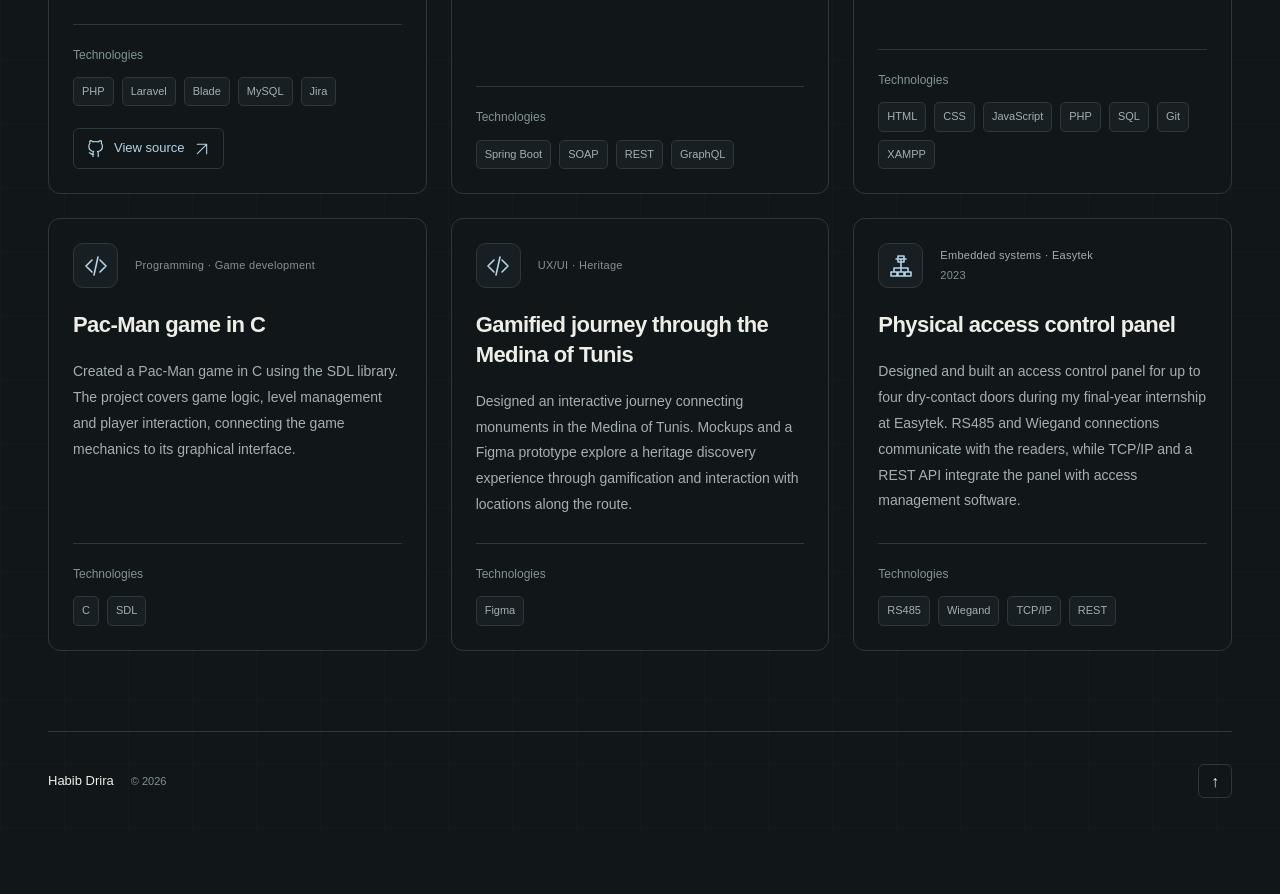
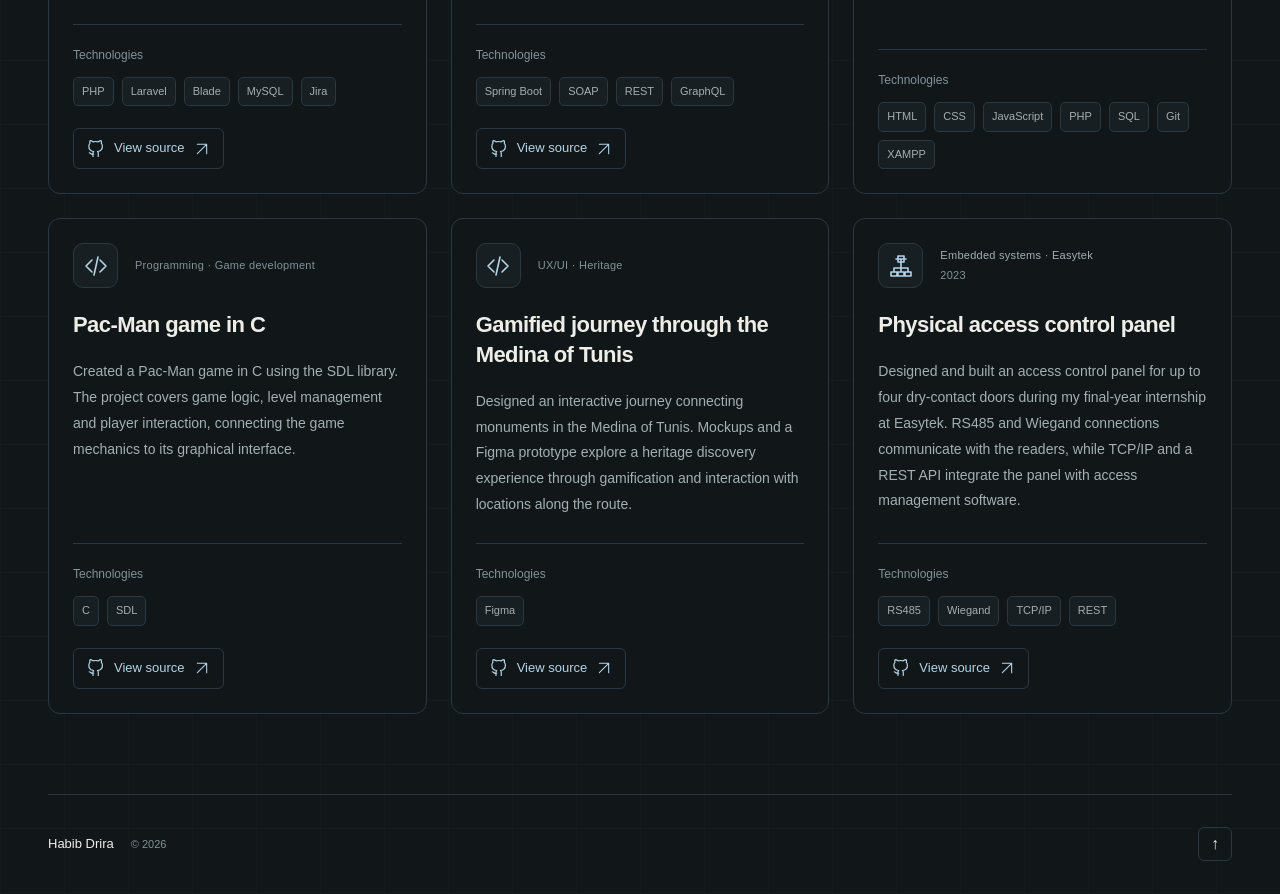
Before and after one commit to habibdrira/habibdrira.github.io, a Next.js app: page /en/projects/ in a window 1280 px wide. Shown: the part 2180-3074 px from the top of the page. Before the commit the page ends 3011 px from the top, so only its background shows below. Built offline with nearby package versions, Linux system fonts and the light colour scheme.

Commit message:
feat: add missing github repository links to projects

```diff
--- a/src/data/content.ts
+++ b/src/data/content.ts
@@ -294,6 +294,7 @@ export const contentData: Record<Locale, LocaleContent> = {
           }
         ],
         "visual": "pipeline",
+        "repository": "https://github.com/habibdrira/Plateforme-Agricole-de-Precision",
         "featured": false,
         "order": 8
       },
@@ -347,6 +348,7 @@ export const contentData: Record<Locale, LocaleContent> = {
           }
         ],
         "visual": "containers",
+        "repository": "https://github.com/habibdrira/pacman-sdl2",
         "featured": false,
         "order": 10
       },
@@ -363,6 +365,7 @@ export const contentData: Record<Locale, LocaleContent> = {
           }
         ],
         "visual": "containers",
+        "repository": "https://github.com/habibdrira/Exploration-Gamifie-UX-UI",
         "featured": false,
         "order": 11
       },
@@ -388,6 +391,7 @@ export const contentData: Record<Locale, LocaleContent> = {
           }
         ],
         "visual": "pipeline",
+        "repository": "https://github.com/habibdrira/Panneau-de-controle-dacces",
         "featured": false,
         "order": 12
       }
@@ -1147,6 +1151,7 @@ export const contentData: Record<Locale, LocaleContent> = {
           }
         ],
         "visual": "pipeline",
+        "repository": "https://github.com/habibdrira/Plateforme-Agricole-de-Precision",
         "featured": false,
         "order": 8
       },
@@ -1200,6 +1205,7 @@ export const contentData: Record<Locale, LocaleContent> = {
           }
         ],
         "visual": "containers",
+        "repository": "https://github.com/habibdrira/pacman-sdl2",
         "featured": false,
         "order": 10
       },
@@ -1216,6 +1222,7 @@ export const contentData: Record<Locale, LocaleContent> = {
           }
         ],
         "visual": "containers",
+        "repository": "https://github.com/habibdrira/Exploration-Gamifie-UX-UI",
         "featured": false,
         "order": 11
       },
@@ -1241,6 +1248,7 @@ export const contentData: Record<Locale, LocaleContent> = {
           }
         ],
         "visual": "pipeline",
+        "repository": "https://github.com/habibdrira/Panneau-de-controle-dacces",
         "featured": false,
         "order": 12
       }
```
